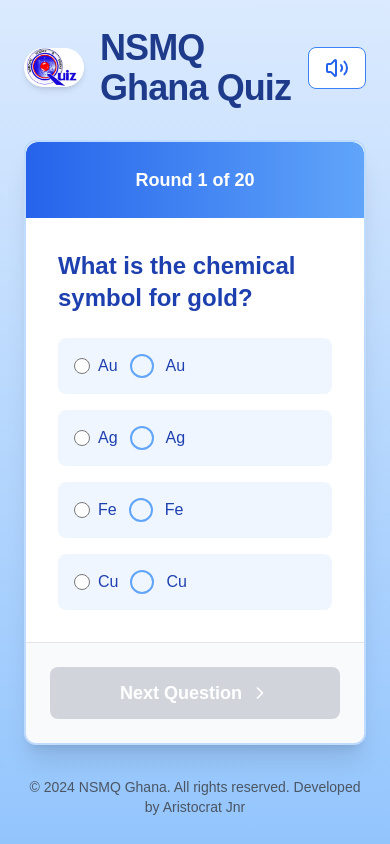
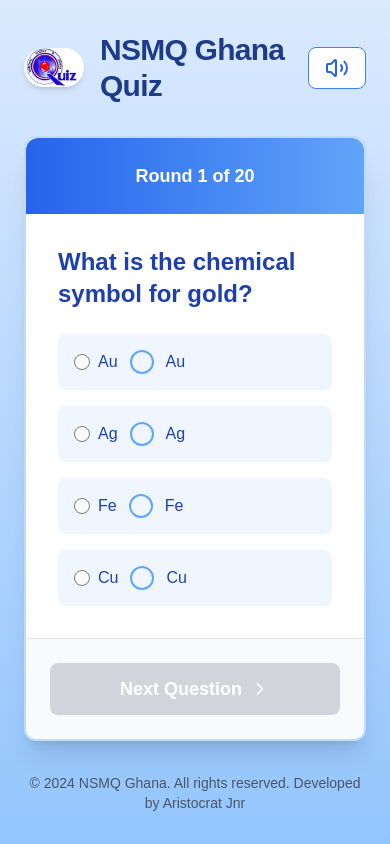
Before and after one commit to Aristocratjnr/NSMQ-QUIZ-APP, a Next.js app: page / in a window 390 px wide. Built offline with nearby package versions, Linux system fonts and the light colour scheme.

Commit message:
Update font size of heading element in NSMQQuiz component"

```diff
--- a/src/app/page.tsx
+++ b/src/app/page.tsx
@@ -210,7 +210,7 @@
             height={60}
             className="mr-4 rounded-full shadow-md"
           />
-          <h1 className="text-4xl font-extrabold text-blue-900 tracking-tight">NSMQ Ghana Quiz</h1>
+          <h1 className="text-3xl md:text-4xl font-extrabold text-blue-900 tracking-tight">NSMQ Ghana Quiz</h1>
         </div>
         <Button
           variant="outline"
```
